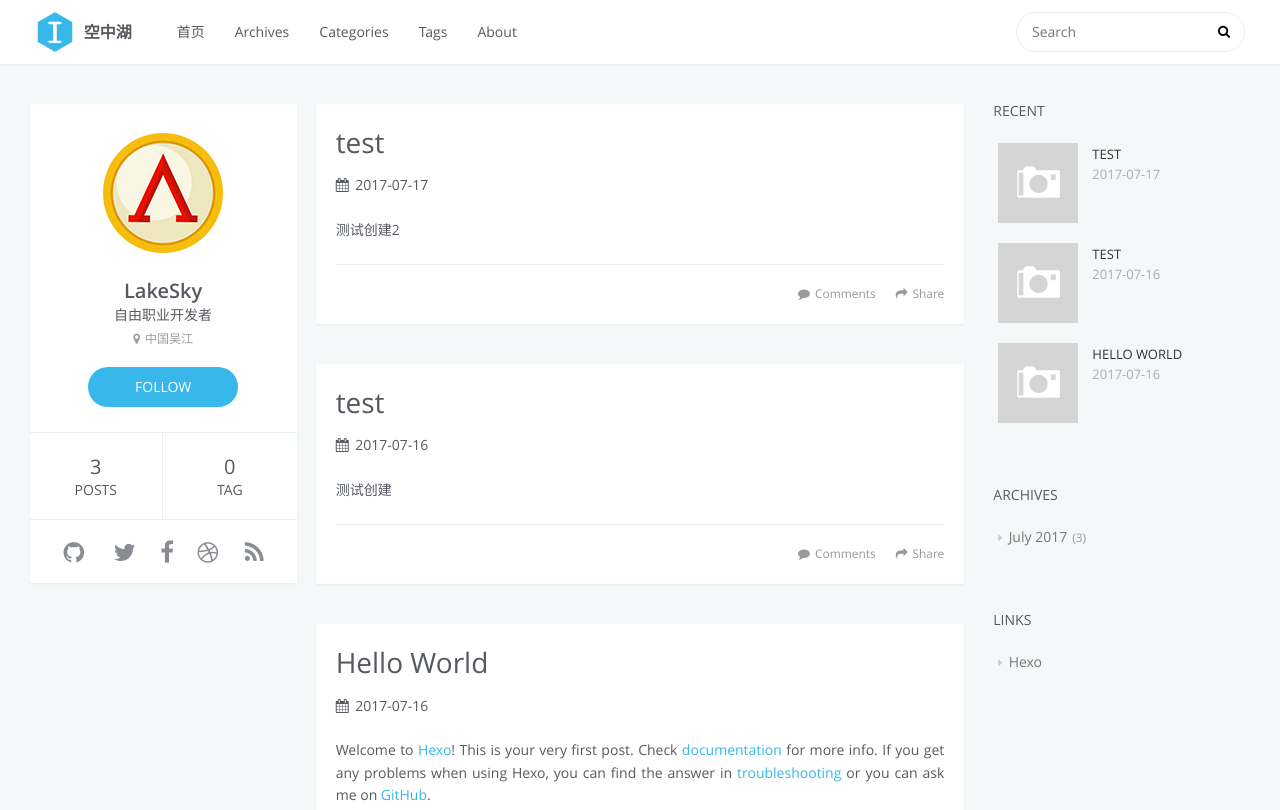
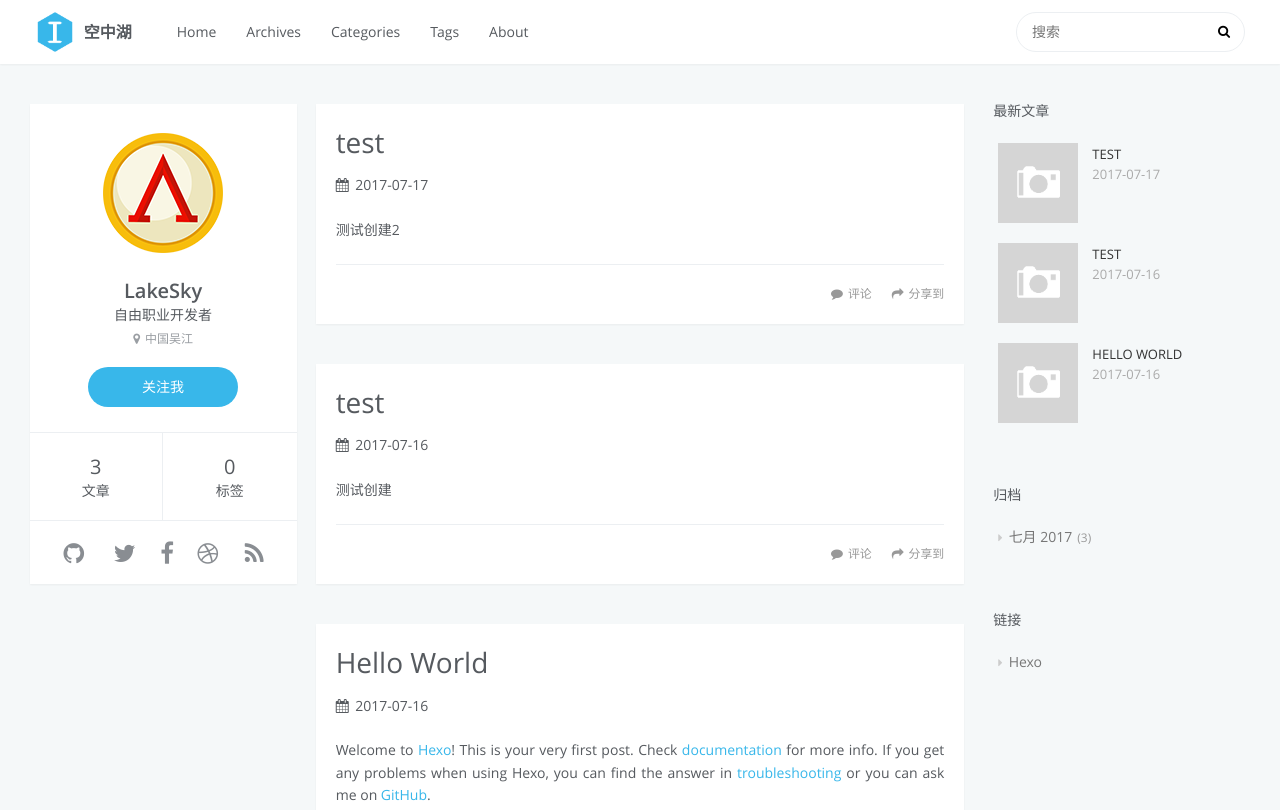
Before and after one commit to LakeSky/lakesky.github.io, a plain HTML site: page index.html in a window 1280 px wide. Shown: the top 810 px of the page. Drawn offline with Linux system fonts and the light colour scheme; no server answers.

Commit message:
Site updated: 2017-07-17 10:56:50

```diff
--- a/index.html
+++ b/index.html
@@ -1,5 +1,5 @@
 <!DOCTYPE html>
-<html>
+<html lang=zh>
 <head>
     <meta charset="utf-8">
 
@@ -51,7 +51,7 @@
             </a>
             <nav id="main-nav">
 
-                    <a class="main-nav-link" href="/.">首页</a>
+                    <a class="main-nav-link" href="/.">Home</a>
 
                     <a class="main-nav-link" href="/archives">Archives</a>
 
@@ -76,14 +76,14 @@
             <div id="search-form-wrap">
 
     <form class="search-form">
-        <input type="text" class="ins-search-input search-form-input" placeholder="Search" />
+        <input type="text" class="ins-search-input search-form-input" placeholder="搜索" />
         <button type="submit" class="search-form-submit"></button>
     </form>
     <div class="ins-search">
     <div class="ins-search-mask"></div>
     <div class="ins-search-container">
         <div class="ins-input-wrapper">
-            <input type="text" class="ins-search-input" placeholder="Type something..." />
+            <input type="text" class="ins-search-input" placeholder="想要查找什么..." />
             <span class="ins-close ins-selectable"><i class="fa fa-times-circle"></i></span>
         </div>
         <div class="ins-section-wrapper">
@@ -95,11 +95,11 @@
 (function (window) {
     var INSIGHT_CONFIG = {
         TRANSLATION: {
-            POSTS: 'Posts',
-            PAGES: 'Pages',
-            CATEGORIES: 'Categories',
-            TAGS: 'Tags',
-            UNTITLED: '(Untitled)',
+            POSTS: '文章',
+            PAGES: '页面',
+            CATEGORIES: '分类',
+            TAGS: '标签',
+            UNTITLED: '(未命名)',
         },
         ROOT_URL: '/',
         CONTENT_URL: '/content.json',
@@ -116,7 +116,7 @@
         <table class="menu outer">
             <tr>
 
-                    <td><a class="main-nav-link" href="/.">首页</a></td>
+                    <td><a class="main-nav-link" href="/.">Home</a></td>
 
                     <td><a class="main-nav-link" href="/archives">Archives</a></td>
 
@@ -129,7 +129,7 @@
                 <td>
 
     <div class="search-form">
-        <input type="text" class="ins-search-input search-form-input" placeholder="Search" />
+        <input type="text" class="ins-search-input search-form-input" placeholder="搜索" />
     </div>
 
                 </td>
@@ -149,16 +149,16 @@
             <h2 id="name">LakeSky</h2>
             <h3 id="title">自由职业开发者</h3>
             <span id="location"><i class="fa fa-map-marker"></i>中国吴江</span>
-            <a id="follow" target="_blank" href="https://github.com/ppoffice/">FOLLOW</a>
+            <a id="follow" target="_blank" href="https://github.com/ppoffice/">关注我</a>
         </div>
         <div class="article-info profile-block">
             <div class="article-info-block">
                 3
-                <span>posts</span>
+                <span>文章</span>
             </div>
             <div class="article-info-block">
                 0
-                <span>tag</span>
+                <span>标签</span>
             </div>
         </div>
 
@@ -250,7 +250,7 @@
 
 </div>
 
-    <a data-url="http://douyu.oschina.io/2017/07/17/test2/" data-id="cj57k0q9t0002g4uugp5hpz8m" class="article-share-link"><i class="fa fa-share"></i>Share</a>
+    <a data-url="http://douyu.oschina.io/2017/07/17/test2/" data-id="cj57k6iop0002pkuuizbsr6ff" class="article-share-link"><i class="fa fa-share"></i>分享到</a>
 <script>
     (function ($) {
         // Prevent duplicate binding
@@ -318,7 +318,7 @@
 
 
 
-        <a href="http://douyu.oschina.io/2017/07/17/test2/#comments" class="article-comment-link disqus-comment-count" data-disqus-url="http://douyu.oschina.io/2017/07/17/test2/">Comments</a>
+        <a href="http://douyu.oschina.io/2017/07/17/test2/#comments" class="article-comment-link disqus-comment-count" data-disqus-url="http://douyu.oschina.io/2017/07/17/test2/">评论</a>
 
 
         </footer>
@@ -372,7 +372,7 @@
 
 </div>
 
-    <a data-url="http://douyu.oschina.io/2017/07/16/test/" data-id="cj57k0q9l0001g4uuhi1hqo3b" class="article-share-link"><i class="fa fa-share"></i>Share</a>
+    <a data-url="http://douyu.oschina.io/2017/07/16/test/" data-id="cj57k6ioa0001pkuubje8jx1d" class="article-share-link"><i class="fa fa-share"></i>分享到</a>
 <script>
     (function ($) {
         // Prevent duplicate binding
@@ -440,7 +440,7 @@
 
 
 
-        <a href="http://douyu.oschina.io/2017/07/16/test/#comments" class="article-comment-link disqus-comment-count" data-disqus-url="http://douyu.oschina.io/2017/07/16/test/">Comments</a>
+        <a href="http://douyu.oschina.io/2017/07/16/test/#comments" class="article-comment-link disqus-comment-count" data-disqus-url="http://douyu.oschina.io/2017/07/16/test/">评论</a>
 
 
         </footer>
@@ -502,7 +502,7 @@
 
 </div>
 
-    <a data-url="http://douyu.oschina.io/2017/07/16/hello-world/" data-id="cj57k0q980000g4uuw3fjf6tz" class="article-share-link"><i class="fa fa-share"></i>Share</a>
+    <a data-url="http://douyu.oschina.io/2017/07/16/hello-world/" data-id="cj57k6inz0000pkuu0a0xqkbk" class="article-share-link"><i class="fa fa-share"></i>分享到</a>
 <script>
     (function ($) {
         // Prevent duplicate binding
@@ -570,7 +570,7 @@
 
 
 
-        <a href="http://douyu.oschina.io/2017/07/16/hello-world/#comments" class="article-comment-link disqus-comment-count" data-disqus-url="http://douyu.oschina.io/2017/07/16/hello-world/">Comments</a>
+        <a href="http://douyu.oschina.io/2017/07/16/hello-world/#comments" class="article-comment-link disqus-comment-count" data-disqus-url="http://douyu.oschina.io/2017/07/16/hello-world/">评论</a>
 
 
         </footer>
@@ -586,7 +586,7 @@
 
 
     <div class="widget-wrap">
-        <h3 class="widget-title">recent</h3>
+        <h3 class="widget-title">最新文章</h3>
         <div class="widget">
             <ul id="recent-post" class="">
 
@@ -656,9 +656,9 @@
 
 
     <div class="widget-wrap">
-        <h3 class="widget-title">archives</h3>
+        <h3 class="widget-title">归档</h3>
         <div class="widget">
-            <ul class="archive-list"><li class="archive-list-item"><a class="archive-list-link" href="/archives/2017/07/">July 2017</a><span class="archive-list-count">3</span></li></ul>
+            <ul class="archive-list"><li class="archive-list-item"><a class="archive-list-link" href="/archives/2017/07/">七月 2017</a><span class="archive-list-count">3</span></li></ul>
         </div>
     </div>
 
@@ -669,7 +669,7 @@
 
 
     <div class="widget-wrap widget-list">
-        <h3 class="widget-title">links</h3>
+        <h3 class="widget-title">链接</h3>
         <div class="widget">
             <ul>
 
```
Also changed, not shown: 2017/07/16/hello-world/index.html (+21 -21 lines), 2017/07/16/test/index.html (+22 -22 lines), 2017/07/17/test2/index.html (+21 -21 lines), archives/2017/07/index.html (+19 -19 lines), archives/2017/index.html (+19 -19 lines), archives/index.html (+19 -19 lines).
